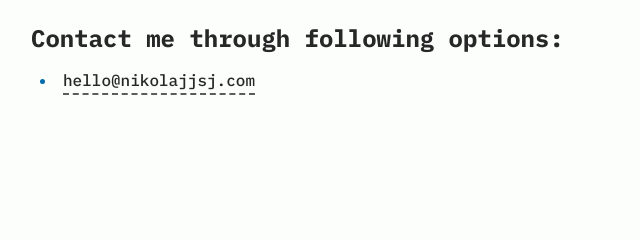
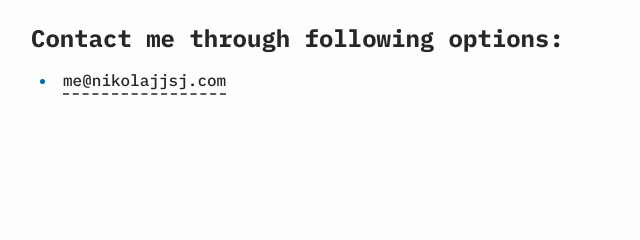
Before and after one commit to nikolajjsj/portfolio, an Astro site: page /contact in a window 1280 px wide. Shown: the part 227-467 px from the top of the page, 241-881 px from the left. Built offline with nearby package versions, Linux system fonts and the light colour scheme; Astro itself is replaced by a stand-in of ours.

Commit message:
fix(contact): correct email adress

```diff
--- a/src/pages/contact.md
+++ b/src/pages/contact.md
@@ -5,4 +5,4 @@ title: Contact
 
 ## Contact me through following options:
 
-- <hello@nikolajjsj.com>
+- <me@nikolajjsj.com>
```
